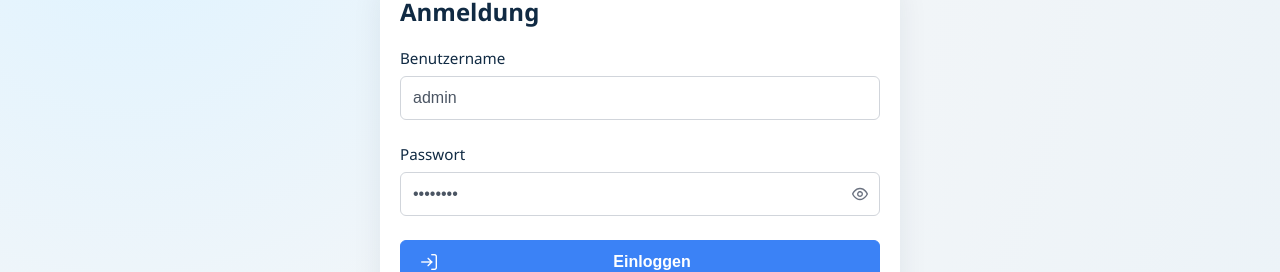
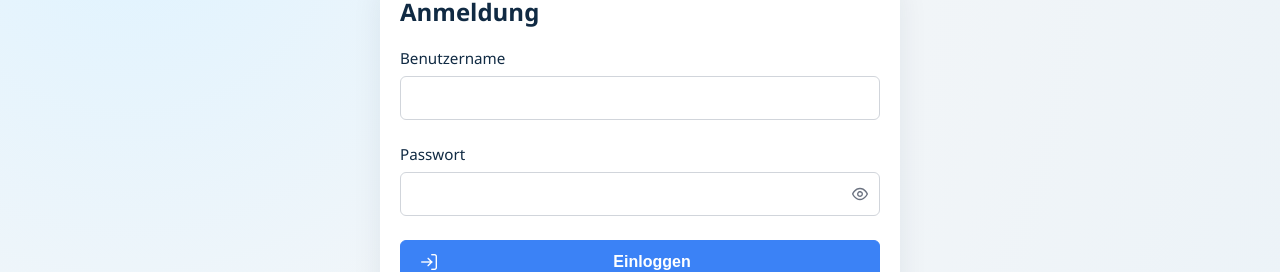
Before and after one commit to willie68/schematics2, a Vue app in the folder frontend/: page /login in a window 1280 px wide. Shown: the part 151-423 px from the top of the page. Built offline with nearby package versions, Linux system fonts and the light colour scheme; a web font is replaced by a local one.

Commit message:
Fix: Entferne Defaults für Username und Password aus LoginView (Sicherheit)

```diff
--- a/frontend/src/views/LoginView.vue
+++ b/frontend/src/views/LoginView.vue
@@ -31,8 +31,8 @@ import { useAuth } from '../composables/useAuth'
 
 const router = useRouter()
 const { setLoggedIn } = useAuth()
-const username = ref('admin')
-const password = ref('admin123')
+const username = ref('')
+const password = ref('')
 const message = ref('')
 const messageType = ref('info')
 
```
